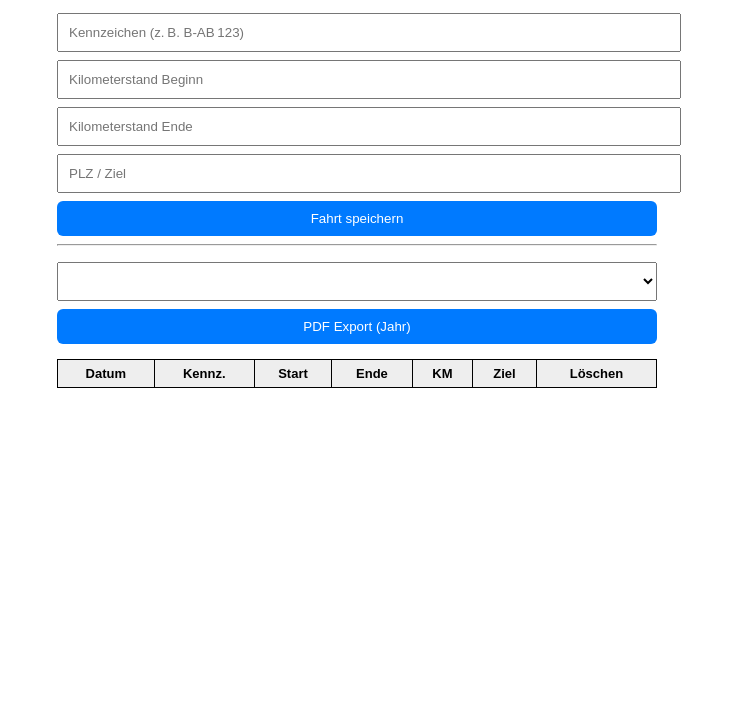
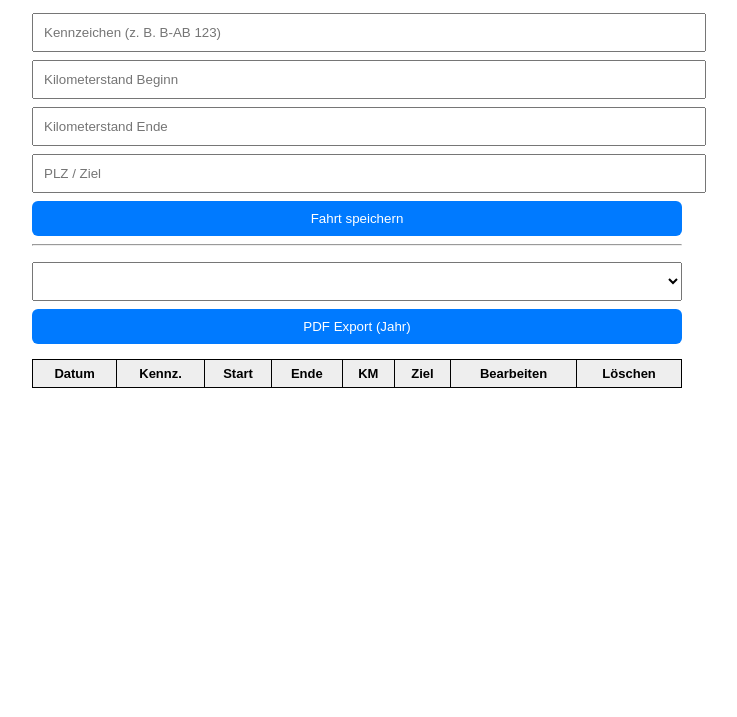
Before and after one commit to vhj5bcstk9-ship-it/fahrtenbuch, a plain HTML site: page index.html in a window 1280 px wide. Shown: the part 83-800 px from the top of the page, without its empty margins (283-1020 px from the left). Drawn offline with nearby package versions, Linux system fonts and the light colour scheme.

Commit message:
index.html

```diff
--- a/index.html
+++ b/index.html
@@ -8,20 +8,44 @@
 <link rel="manifest" href="manifest.json">
 
 <style>
-body { font-family: Arial, sans-serif; max-width:600px; margin:auto; padding:20px; }
-input, select, button { width: 100%; padding: 10px; margin-top:8px; }
-button { background:#007aff; color:#fff; border:none; border-radius:6px; }
-table { width:100%; border-collapse: collapse; margin-top:15px; }
-th, td { border:1px solid #000; padding:6px; font-size:13px; }
-th { background:#eee; }
+body {
+  font-family: Arial, sans-serif;
+  max-width: 650px;
+  margin: auto;
+  padding: 20px;
+}
+input, select, button {
+  width: 100%;
+  padding: 10px;
+  margin-top: 8px;
+}
+button {
+  background: #007aff;
+  color: white;
+  border: none;
+  border-radius: 6px;
+}
+table {
+  width: 100%;
+  border-collapse: collapse;
+  margin-top: 15px;
+}
+th, td {
+  border: 1px solid #000;
+  padding: 6px;
+  font-size: 13px;
+}
+th {
+  background: #eee;
+}
 </style>
 </head>
 
 <body>
 
-<h2>🚗 Fahrtenbuch</h2>
+<h2>🚗 Fahrtenbuch (Finanzamt)</h2>
 
-<input id="plate" placeholder="Kennzeichen (z. B. B-AB 123)" required>
+<input id="plate" placeholder="Kennzeichen (z. B. B-AB 123)">
 <input id="start" type="number" placeholder="Kilometerstand Beginn">
 <input id="end" type="number" placeholder="Kilometerstand Ende">
 <input id="plz" placeholder="PLZ / Ziel">
@@ -36,18 +60,24 @@ th { background:#eee; }
 <table>
 <thead>
 <tr>
-<th>Datum</th><th>Kennz.</th><th>Start</th><th>Ende</th><th>KM</th><th>Ziel</th><th>Löschen</th>
+  <th>Datum</th>
+  <th>Kennz.</th>
+  <th>Start</th>
+  <th>Ende</th>
+  <th>KM</th>
+  <th>Ziel</th>
+  <th>Bearbeiten</th>
+  <th>Löschen</th>
 </tr>
 </thead>
 <tbody id="tableBody"></tbody>
 </table>
 
-<!-- jsPDF von CDN -->
 <script src="https://cdnjs.cloudflare.com/ajax/libs/jspdf/2.5.1/jspdf.umd.min.js"></script>
 <script src="app.js"></script>
 
 <script>
-if ('serviceWorker' in navigator) {
+if ("serviceWorker" in navigator) {
   navigator.serviceWorker.register("service-worker.js");
 }
 </script>
```
